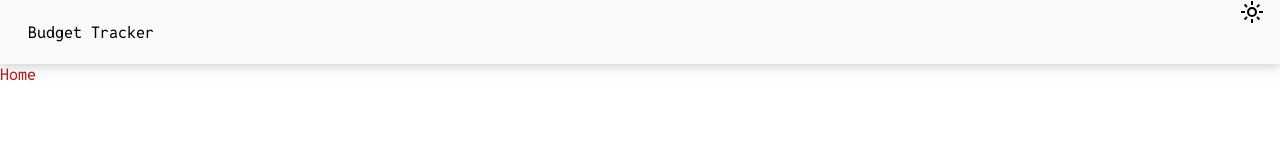
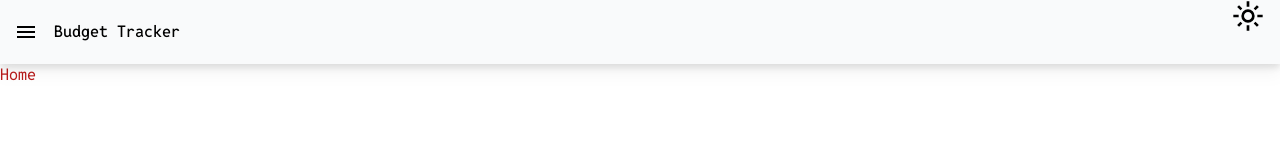
Before and after one commit to YBD21/Budget-Tracker, a Next.js app in the folder client/: page / in a window 1280 px wide. Shown: the top 160 px of the page. Built offline with nearby package versions, Linux system fonts and the light colour scheme.

Commit message:
[client] refactor toggleTheme

```diff
--- a/client/src/components/NavBar/index.tsx
+++ b/client/src/components/NavBar/index.tsx
@@ -1,16 +1,24 @@
 'use client';
 
 import ToggleTheme from '../ToggleTheme';
+import MenuIcon from '@mui/icons-material/Menu';
 
 const NavBar = () => {
   return (
     <header className="sticky top-0 z-30 bg-gray-50 dark:bg-neutral-800 flex flex-row w-full drop-shadow-lg h-16">
-      <ToggleTheme />
-      <div className="flex w-1/2 mx-2">
-        <div className="flex items-center">
-          <strong className="mx-5"> Budget Tracker</strong>
+      {/* Title Name */}
+      <div className="flex w-1/2">
+        <div className="flex items-center mx-3.5">
+          <MenuIcon />
+          <p className="mx-4 text-base font-medium">Budget Tracker</p>
         </div>
       </div>
+      <ul className="flex justify-between w-full max-w-screen-lg mx-auto lg:max-w-full">
+        <ToggleTheme style={''} height={32} width={32} />
+        {/* Toggle Theme */}
+        {/* Notification */}
+        {/* Profile  */}
+      </ul>
     </header>
   );
 };
--- a/client/src/components/ToggleTheme/index.tsx
+++ b/client/src/components/ToggleTheme/index.tsx
@@ -1,51 +1,57 @@
-import { useEffect, useState } from 'react'
-import Image from 'next/image'
-import { useTheme } from 'next-themes'
+import { FC, useEffect, useState } from 'react';
+import Image from 'next/image';
+import { useTheme } from 'next-themes';
 
-import darkModeIcon from '@/assets/darkmode.svg'
-import lightModeIcon from '@/assets/lightmode.svg'
-import { DARK_THEME, LIGHT_THEME } from '@/constants/actionName'
+import darkModeIcon from '@/assets/darkmode.svg';
+import lightModeIcon from '@/assets/lightmode.svg';
+import { DARK_THEME, LIGHT_THEME } from '@/constants/actionName';
 
-function ToggleTheme() {
-  const { resolvedTheme, setTheme } = useTheme()
+type ToggleThemeProps = {
+  style?: string;
+  height?: number;
+  width?: number;
+};
+
+const ToggleTheme: FC<ToggleThemeProps> = ({ style, height = 24, width = 24 }) => {
+  const { resolvedTheme, setTheme } = useTheme();
 
   // Initialize theme state using useState
-  const [theme, setThemeState] = useState('')
+  const [theme, setThemeState] = useState('');
 
   // Function to toggle theme
   const toggleTheme = () => {
-    const newTheme = theme === DARK_THEME ? LIGHT_THEME : DARK_THEME
-    setThemeState(newTheme)
+    const newTheme = theme === DARK_THEME ? LIGHT_THEME : DARK_THEME;
+    setThemeState(newTheme);
     // Update theme in localStorage
-    localStorage.setItem('theme', newTheme)
+    localStorage.setItem('theme', newTheme);
     // Set theme using next-themes hook
-    setTheme(newTheme)
-  }
+    setTheme(newTheme);
+  };
 
   useEffect(() => {
-    const storedTheme = localStorage.getItem('theme')
+    const storedTheme = localStorage.getItem('theme');
 
     if (storedTheme) {
-      setThemeState(storedTheme)
+      setThemeState(storedTheme);
     } else {
       const newTheme = window.matchMedia('(prefers-color-scheme: dark)').matches
         ? DARK_THEME
-        : LIGHT_THEME
-      setThemeState(newTheme)
+        : LIGHT_THEME;
+      setThemeState(newTheme);
       // Set theme using next-themes hook
-      setTheme(newTheme)
+      setTheme(newTheme);
     }
-  }, [resolvedTheme, setTheme])
+  }, [resolvedTheme, setTheme]);
 
   return (
-    <div className="absolute right-4 top-0 cursor-pointer">
+    <div className={`${style ? style : 'absolute right-4 top-0'} cursor-pointer`}>
       {theme === DARK_THEME ? (
         <Image
           suppressHydrationWarning
           src={darkModeIcon}
           alt="Dark Mode"
-          width={24}
-          height={24}
+          width={width}
+          height={height}
           onClick={toggleTheme}
         />
       ) : (
@@ -53,13 +59,13 @@ function ToggleTheme() {
           suppressHydrationWarning
           src={lightModeIcon}
           alt="Light Mode"
-          width={24}
-          height={24}
+          width={width}
+          height={height}
           onClick={toggleTheme}
         />
       )}
     </div>
-  )
-}
+  );
+};
 
-export default ToggleTheme
+export default ToggleTheme;
```
